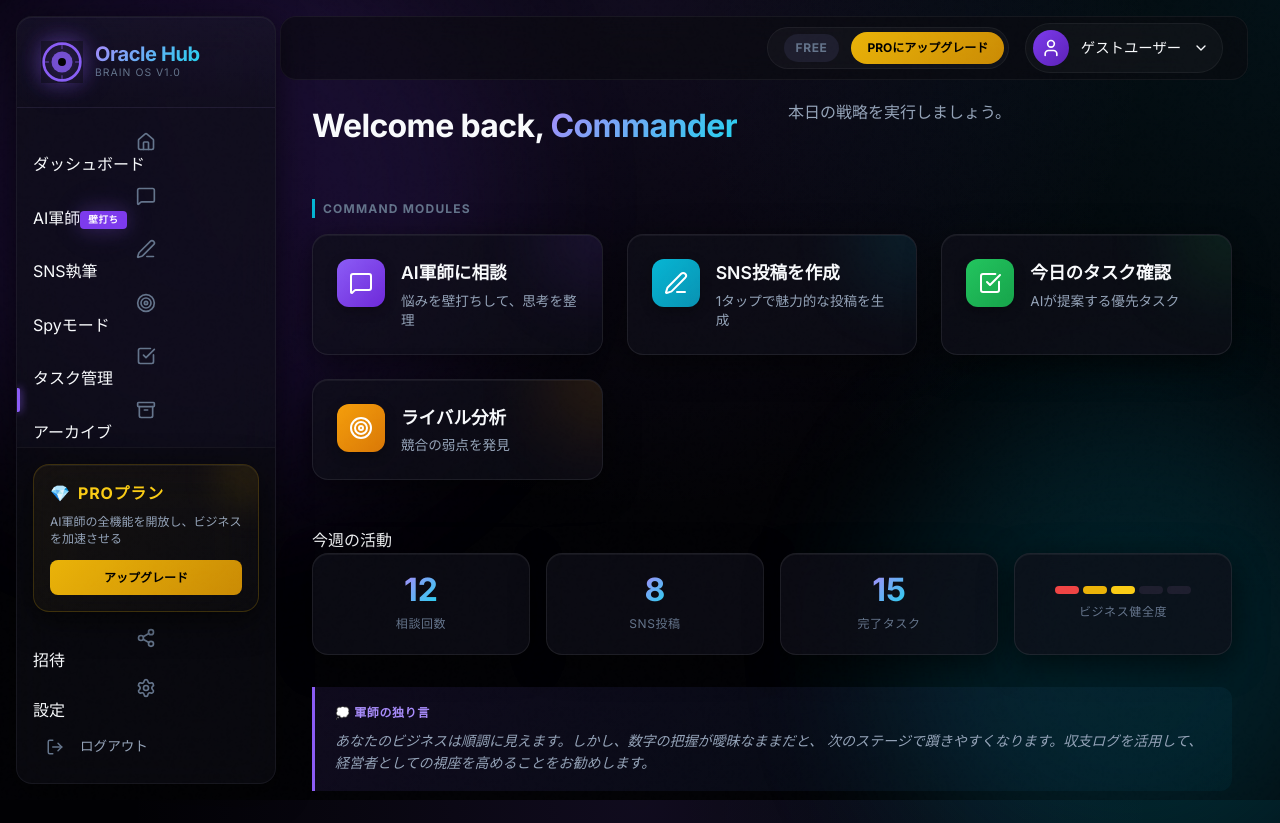
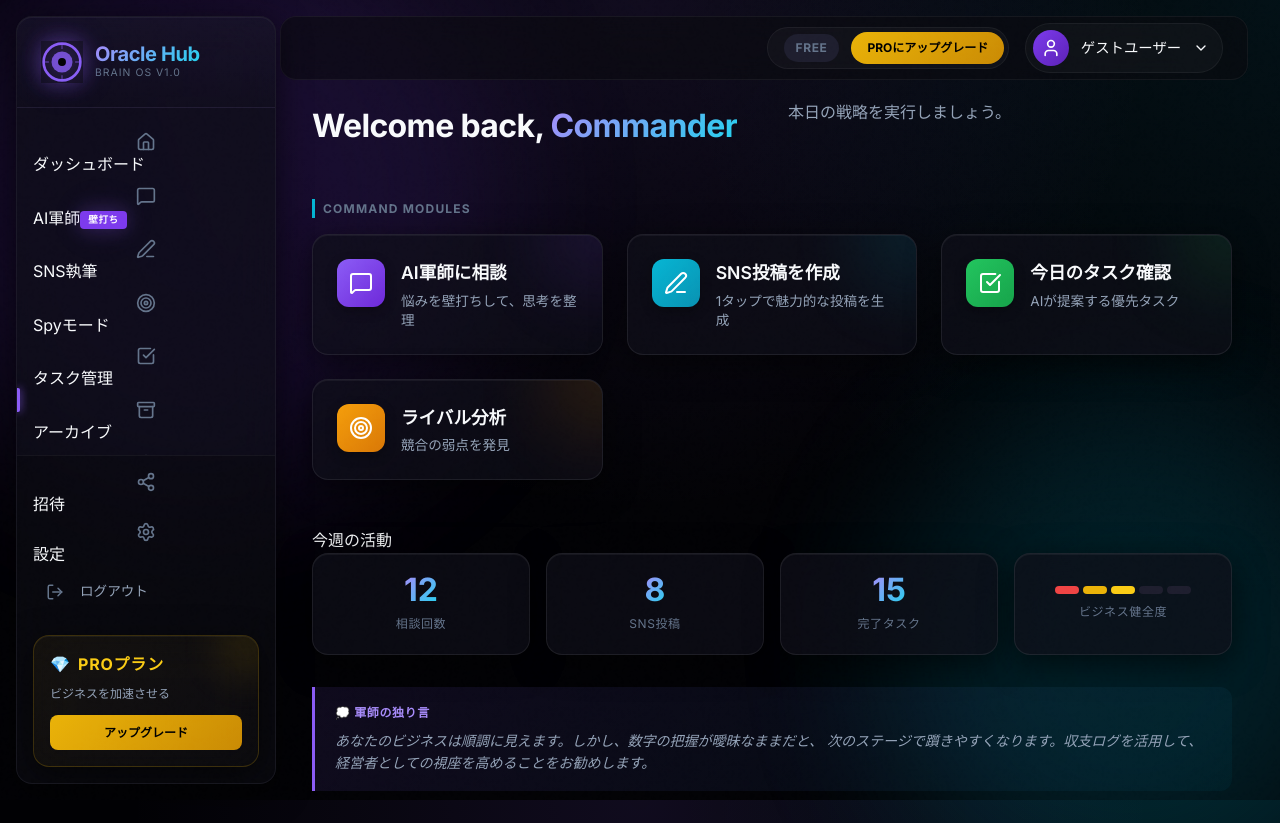
Before and after one commit to oraclehub-commits/brain-hub, a Next.js app: page /dashboard in a window 1280 px wide. Built offline with nearby package versions, Linux system fonts and the light colour scheme; no server answers.

Commit message:
fix: Relocate Sidebar Pro card to bottom to reveal hidden menu items

```diff
--- a/src/components/layout/Sidebar.tsx
+++ b/src/components/layout/Sidebar.tsx
@@ -89,19 +89,6 @@ export function Sidebar() {
 
       {/* Bottom Section */}
       <div className="sidebar-bottom">
-        {/* Pro Upgrade Card (Sales Whisper) */}
-        <div className="pro-card glass-card">
-          <div className="pro-header">
-            <span className="pro-icon">💎</span>
-            <span className="pro-title">PROプラン</span>
-          </div>
-          <p className="pro-desc">AI軍師の全機能を開放し、ビジネスを加速させる</p>
-          <button className="btn-upgrade">
-            アップグレード
-          </button>
-          <div className="pro-glow" />
-        </div>
-
         <ul className="nav-list bottom-list">
           {bottomNavItems.map((item) => (
             <li key={item.href}>
@@ -121,6 +108,19 @@ export function Sidebar() {
             </button>
           </li>
         </ul>
+
+        {/* Pro Upgrade Card (Sales Whisper) - Moved to bottom */}
+        <div className="pro-card glass-card">
+          <div className="pro-header">
+            <span className="pro-icon">💎</span>
+            <span className="pro-title">PROプラン</span>
+          </div>
+          <p className="pro-desc">ビジネスを加速させる</p>
+          <button className="btn-upgrade">
+            アップグレード
+          </button>
+          <div className="pro-glow" />
+        </div>
       </div>
 
       <style jsx>{`
@@ -262,15 +262,19 @@ export function Sidebar() {
           padding: 1rem;
           border-top: 1px solid rgba(255, 255, 255, 0.05);
           background: rgba(0, 0, 0, 0.2);
+          display: flex;
+          flex-direction: column;
+          gap: 1rem;
         }
 
         .pro-card {
           position: relative;
           padding: 1rem;
-          margin-bottom: 1rem;
+          margin-top: 0.5rem;
           background: linear-gradient(135deg, rgba(234, 179, 8, 0.05), rgba(234, 179, 8, 0.01));
           border: 1px solid rgba(234, 179, 8, 0.2);
           overflow: hidden;
+          order: 2; /* Ensure it stays at bottom visually if needed */
         }
 
         .pro-header {
```
